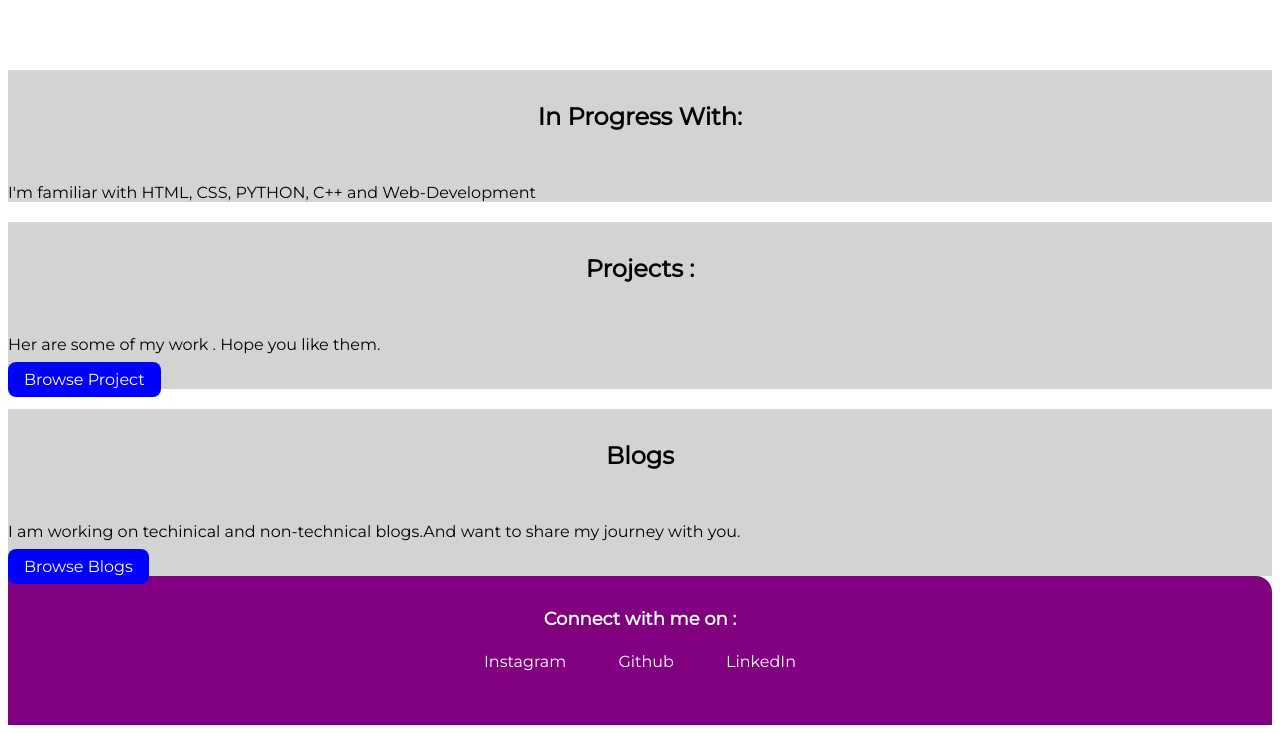
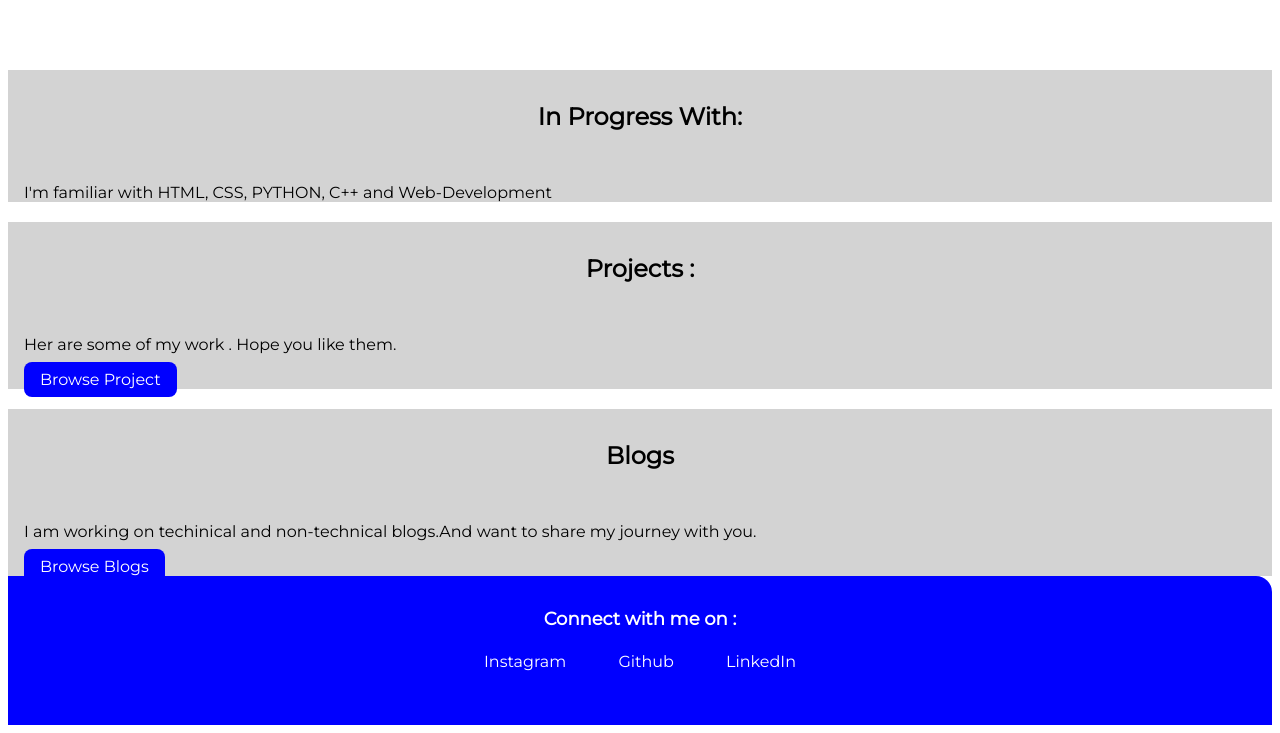
Before and after one commit to Girish-del/Building-My-First-Website, a plain HTML site: page index.html in a window 1280 px wide. Shown: the part 458-1191 px from the top of the page. Drawn offline with Linux system fonts and the light colour scheme.

Commit message:
changes done

```diff
--- a/styles.css
+++ b/styles.css
@@ -6,7 +6,7 @@
     --primary-color: blue;
     --dark-gray: skyblue;
     --off-color: lightgrey;
-    --secondary-color:purple;
+    --secondary-color: blue;
 
 }
 body {
@@ -110,6 +110,7 @@ hr{
 }
 .ow {
     background-color: var(--off-color);
+    padding: 0rem 1rem;
 }
 
 /** footer **/
@@ -122,7 +123,7 @@ hr{
     border-top-right-radius: 1rem;
 }
 .footer .link {
-    color: white;
+    color:white;
 }
 .footer ul{
     padding-inline-start: 0px;
```
Also changed, not shown: index.html (+1 -1 lines).
